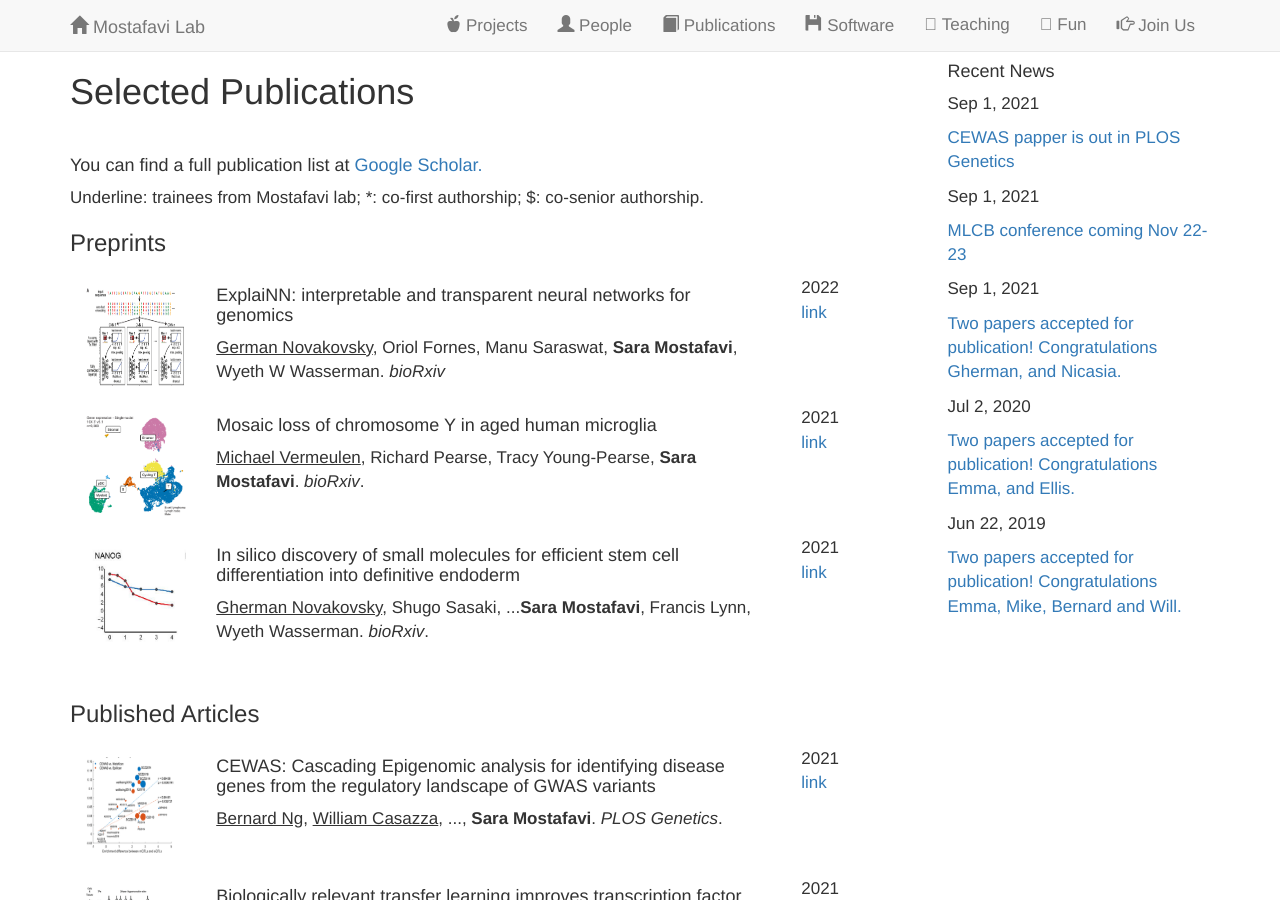
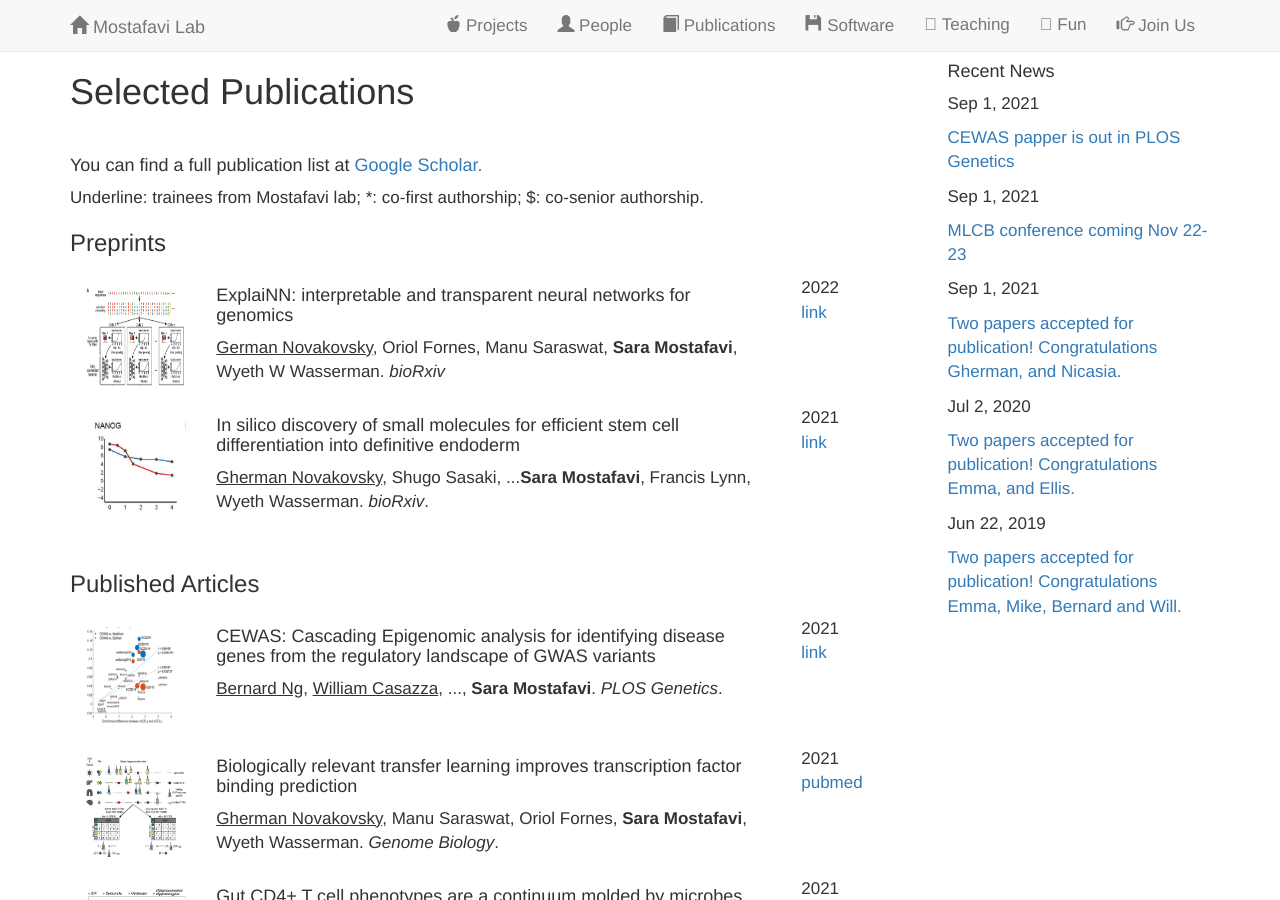
Before and after one commit to saramostafavi/saramostafavi.github.io, a Jekyll site: the page built from publications.html, in a window 1280 px wide and 900 px high. Built offline with Jekyll 4.4.1, drawn with Linux system fonts in a browser that asks for light colours; nearby versions of some CDN libraries; a style sheet for code colours, icons or effects is not loaded.

Commit message:
Update preprints.yml

```diff
--- a/_data/preprints.yml
+++ b/_data/preprints.yml
@@ -11,16 +11,6 @@
     url: https://www.biorxiv.org/content/10.1101/2022.05.20.492818v1
 
 - title: >
-    Mosaic loss of chromosome Y in aged human microglia
-  author: >
-    <u>Michael Vermeulen</u>, Richard Pearse, Tracy Young-Pearse, <b>Sara Mostafavi</b>. <I>bioRxiv</I>.
-  image: ../images/LOY.png
-  year: 2021
-  repo:
-    name: link
-    url: https://www.biorxiv.org/content/10.1101/2021.11.19.469312v1
-
-- title: >
     In silico discovery of small molecules for efficient stem cell differentiation into definitive endoderm
   author: >
     <u>Gherman Novakovsky</u>, Shugo Sasaki, ...<b>Sara Mostafavi</b>, Francis Lynn, Wyeth Wasserman. <I>bioRxiv</I>.
```
